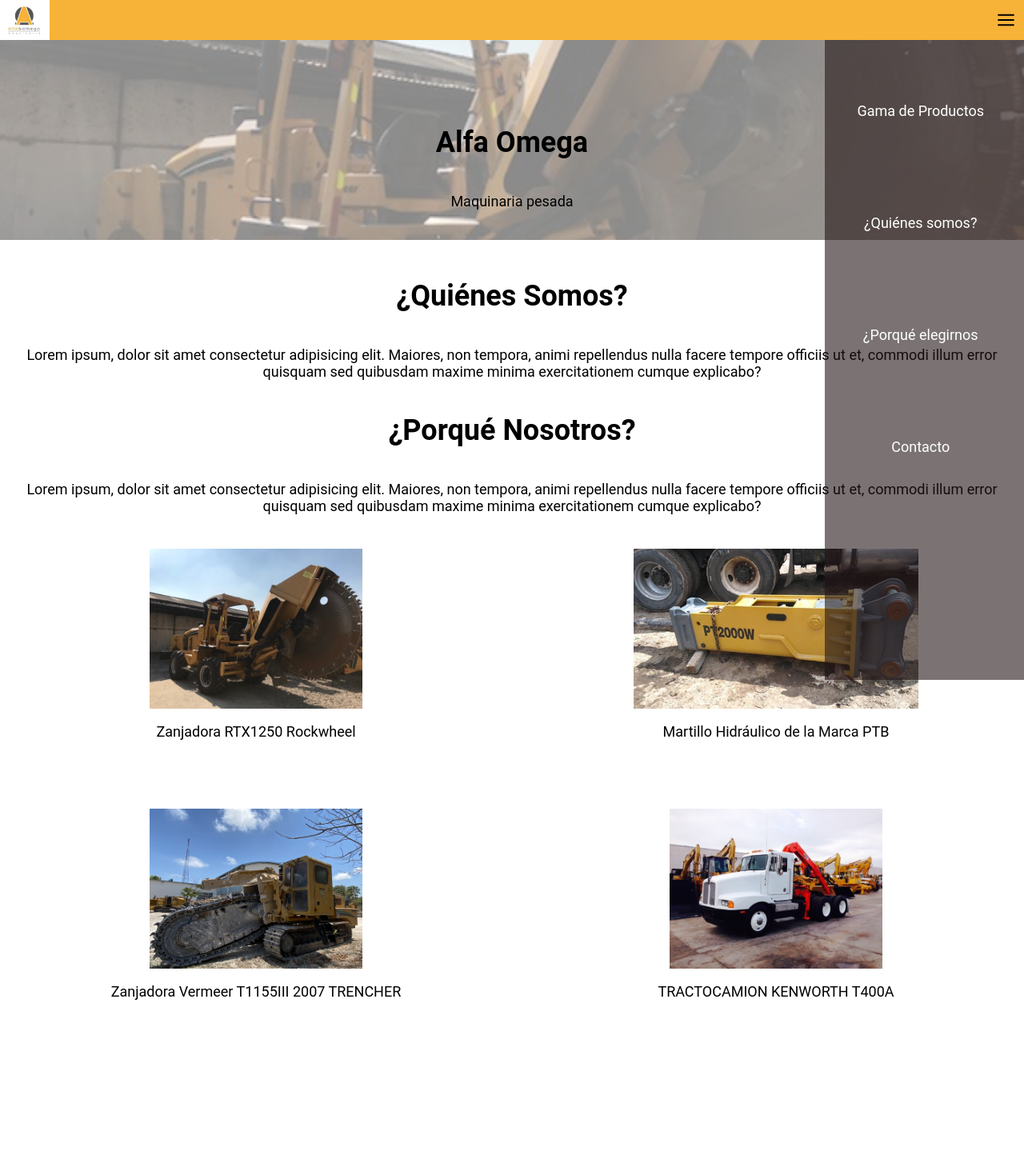
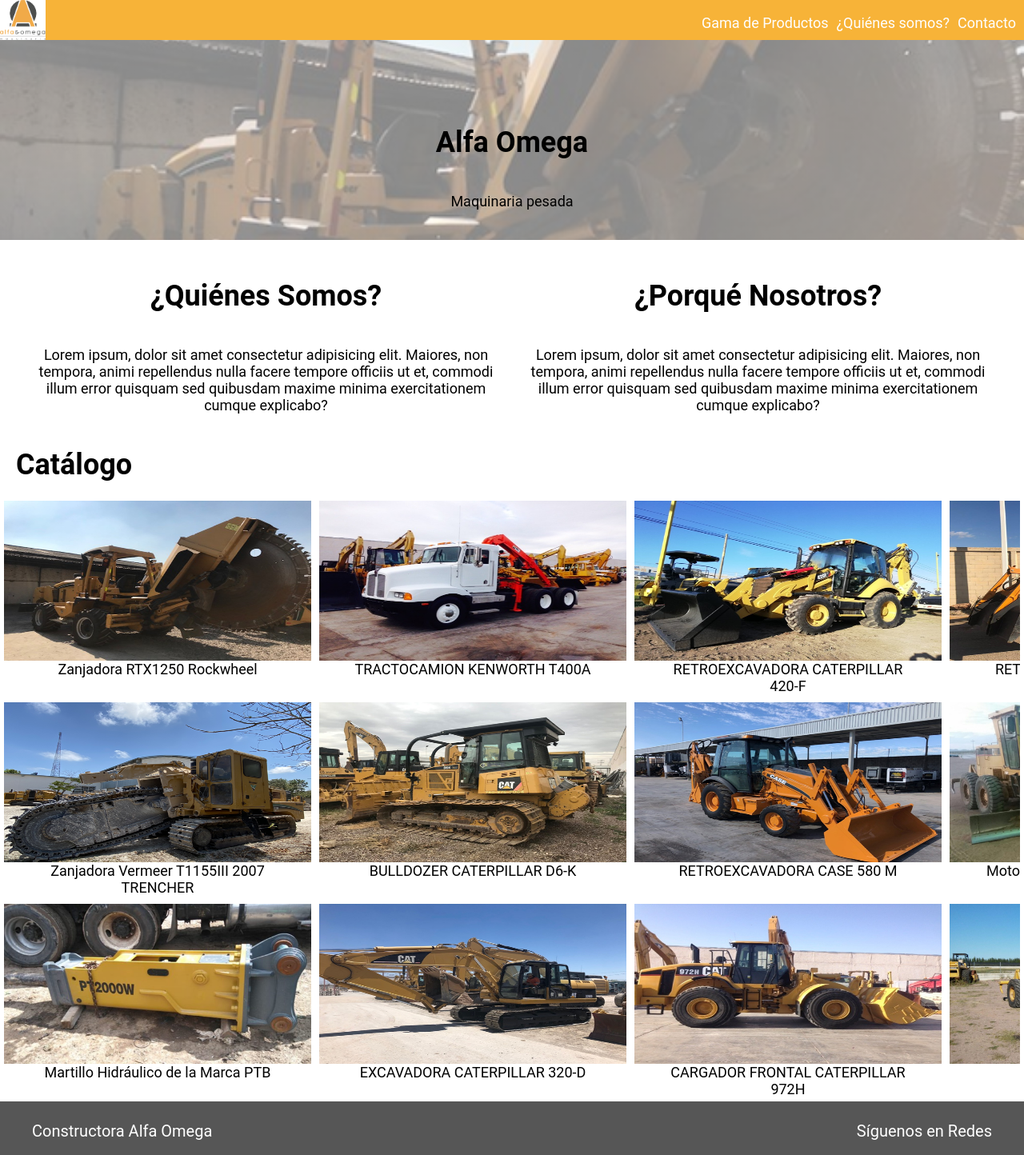
Before and after one commit to JesusWisord/alfaomega, a Next.js app: page / in a window 1280 px wide. Shown: the top 1444 px of the page at 80% size. Before the commit the page ends 1326 px from the top, so only its background shows below. Built offline with nearby package versions, Linux system fonts and the light colour scheme.

Commit message:
Almost finish first version

```diff
--- a/components/Catalogo.jsx
+++ b/components/Catalogo.jsx
@@ -2,13 +2,13 @@
 import styles from './styles/Catalogo.module.css';
 import productArray from '../json/catalogo.json';
 
-const Catalogo = () => {
-  console.log(productArray);
-  return (
+const Catalogo = () => (
+  <>
+    <h1 className={styles.title}>Catálogo</h1>
     <div className={styles.catalogo}>
       {
           productArray.map((product) => (
-          <div className={styles.producto}>
+            <div className={styles.producto} key={product.code}>
               <div className={styles.imgContainer}>
                 <img src={`/catalogo/${product.image}`} alt="Imagen de producto" />
               </div>
@@ -17,7 +17,7 @@
           ))
         }
     </div>
+  </>
 );
-}
 
 export default Catalogo;
--- /dev/null
+++ b/components/Footer.jsx
@@ -0,0 +1,25 @@
+import React from 'react';
+import { GrFacebook, GrInstagram } from 'react-icons/gr';
+import styles from './styles/Footer.module.css';
+
+const Footer = () => (
+  <footer className={styles.footer}>
+    <div className="right">
+      <p className={styles.subtitle}>Constructora Alfa Omega</p>
+      <a href="#Somos" className={styles.link}>¿Quiénes Somos?</a>
+    </div>
+    <div className="left">
+      <p className={styles.subtitle}>Síguenos en Redes</p>
+      <div className={styles.social_media}>
+        <a href="www.facebook.com">
+          <GrFacebook className={styles.icon} />
+        </a>
+        <a href="www.instagram.com">
+          <GrInstagram className={styles.icon} />
+        </a>
+      </div>
+    </div>
+  </footer>
+);
+
+export default Footer;
--- a/components/Header.jsx
+++ b/components/Header.jsx
@@ -4,23 +4,29 @@
 
 const Header = () => {
   const [menu, setMenu] = useState(false);
-
   return (
     <header className={styles.header}>
       <div className="header--right">
         <img
-          src="/logo.jpg"
+          src="/logo_2.png"
           alt="logo alfa omega"
           className={styles.logo}
         />
       </div>
       <div className={styles.header__left}>
         <FiMenu className={styles.icon} onClick={() => setMenu(!menu)} />
-        <nav className={styles.menu} style={menu ? { display: 'none' } : { display: 'initial' }}>
+        <nav className={styles.menu_mobile} style={menu ? { display: 'initial' } : { display: 'none' }}>
           <ul>
             <li><a href="#Catalogo">Gama de Productos</a></li>
             <li><a href="#Acerca">¿Quiénes somos?</a></li>
             <li><a href="#Eleccion">¿Porqué elegirnos</a></li>
+            <li><a href="#Contacto">Contacto</a></li>
+          </ul>
+        </nav>
+        <nav className={styles.menu}>
+          <ul>
+            <li><a href="#Catalogo">Gama de Productos</a></li>
+            <li><a href="#Acerca">¿Quiénes somos?</a></li>
             <li><a href="#Contacto">Contacto</a></li>
           </ul>
         </nav>
--- a/components/styles/AcercaDe.module.css
+++ b/components/styles/AcercaDe.module.css
@@ -6,5 +6,15 @@
 }
 
 .acercaDe{
-  margin: 25px 0;
+  margin: 25px;
 }
+
+@media screen and (min-width: 700px){
+  .acercaDe{
+    flex-direction: row;
+  }
+
+  .somos, .nosotros{
+    margin: 0 20px;
+  }
+}
--- a/components/styles/Catalogo.module.css
+++ b/components/styles/Catalogo.module.css
@@ -1,10 +1,14 @@
 .catalogo{
-  height: 80vh;
+  margin: 5px;
   display: grid;
   grid-template-rows: 1fr 1fr;
   overflow: scroll;
   grid-auto-flow: column;
   gap: 10px;
+}
+
+.title{
+  margin-left: 20px
 }
 
 .imgContainer{
@@ -21,5 +25,31 @@
 }
 
 .producto p{
+  width: 80%;
   text-align: center;
+  margin: 0 auto;
 }
+
+@media screen and (min-width: 700px){
+  .catalogo{
+    grid-template-rows: 1fr 1fr;
+    grid-template-columns: 1fr 1fr 1fr;
+  }
+  .imgContainer{
+    width: 30vw;
+  }
+}
+
+@media screen and (min-width: 1000px){
+  .catalogo{
+    grid-template-rows: 1fr 1fr 1fr;
+    grid-template-columns: repeat(4, 1fr);
+  }
+  .imgContainer{
+    width: 30vw;
+  }
+
+  .imgContainer img{
+    width: 100%;
+  }
+}
--- /dev/null
+++ b/components/styles/Footer.module.css
@@ -0,0 +1,34 @@
+.footer{
+  background-color: var(--second-brand-color);
+  color: white;
+  margin: 0;
+  padding: 20px 40px;
+  display: flex;
+  justify-content: space-between;
+}
+
+.subtitle{
+  font-size: 20px;
+  margin-top: 5px;
+}
+
+.link{
+  text-decoration: none;
+  color: white;
+  font-weight: bold;
+  padding-left: 10px;
+}
+
+.social_media{
+  display: flex;
+  justify-content: space-around;
+}
+
+.social_media a{
+  text-decoration: none;
+  color: white;
+}
+
+.social_media .icon{
+  font-size: 35px
+}
--- a/components/styles/Header.module.css
+++ b/components/styles/Header.module.css
@@ -17,19 +17,24 @@
 
 .icon{
   height: 50px;
+  position: absolute;
   font-size: 35px;
-  padding-right: 10px;
+  right: 10px;
 }
 
 .menu{
+  display: none;
+}
+
+.menu_mobile{
   background-color: rgba(36, 23, 23, 0.6);
-  position: absolute;
+  position: relative;
   right: 0;
   top: 50px;
   height: 100vh;
 }
 
-.menu ul{
+.menu_mobile ul{
   list-style: none;
   display: flex;
   flex-direction: column;
@@ -39,8 +44,29 @@
   margin-right: 50px;
 }
 
-.menu ul li a {
+.menu_mobile ul li a {
   text-decoration: none;
   color: white;
   padding-top: 10px;
 }
+
+@media screen and (min-width: 700px){
+  .menu{
+    display: initial
+  }
+
+  .menu ul{
+    display: flex;
+    list-style: none;
+  }
+
+  .menu ul li a{
+    margin-right: 10px;
+    text-decoration: none;
+    color: #FEFEFE;
+  }
+
+  .icon{
+    display: none;
+  }
+}
--- a/components/styles/Hero.module.css
+++ b/components/styles/Hero.module.css
@@ -3,7 +3,6 @@
   background-repeat: no-repeat;
   background-size: cover;
   background-position: center;
-  width: 100vw;
   height: 250px;
   display: flex;
   flex-direction: column;
--- a/pages/index.jsx
+++ b/pages/index.jsx
@@ -3,6 +3,7 @@
 import Hero from '../components/Hero';
 import AcercaDe from '../components/AcercaDe';
 import Catalogo from '../components/Catalogo';
+import Footer from '../components/Footer';
 
 const HomePage = () => (
   <>
@@ -10,6 +11,7 @@
     <Hero />
     <AcercaDe />
     <Catalogo />
+    <Footer />
   </>
 );
 
```
Also changed, not shown: public/logo_2.png (added). Lines whose indentation alone changed are shown as unchanged.
